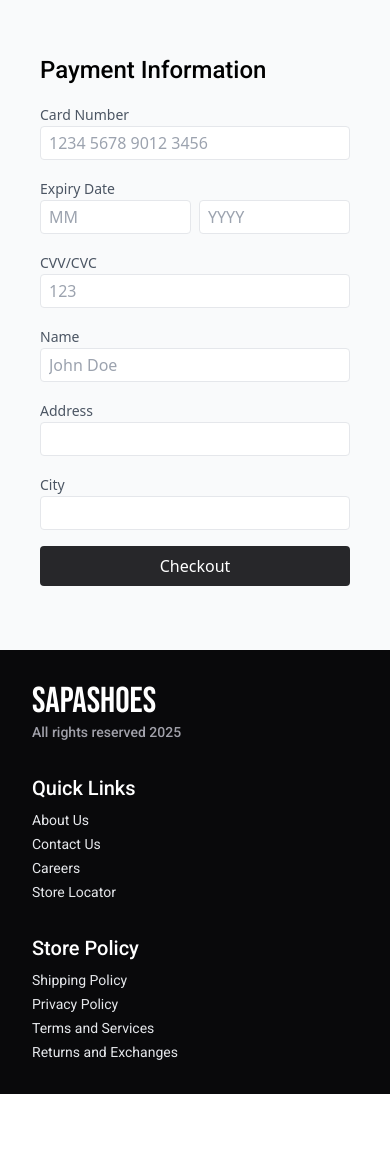
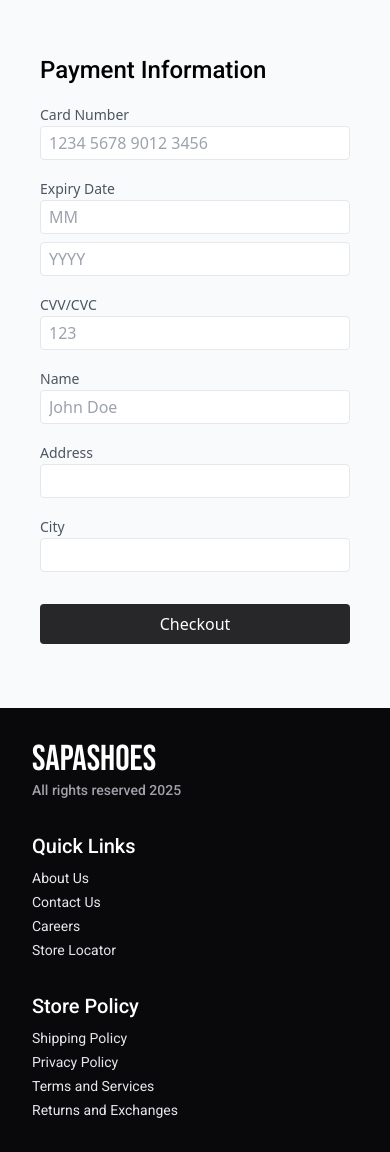
Before and after one commit to tadiyusss/sapashoes-php, a PHP site: page /cart.php in a window 390 px wide. Shown: the part 654-1806 px from the top of the page. Before the commit the page ends 1748 px from the top, so only its background shows below. Run offline with PHP 8.4, Linux system fonts and the light colour scheme; some libraries are stand-ins or nearby versions.

Commit message:
Fixed payment information form responsiveness

```diff
--- a/cart.php
+++ b/cart.php
@@ -20,7 +20,7 @@
                                 <svg xmlns="http://www.w3.org/2000/svg" fill="none" viewBox="0 0 24 24" stroke-width="1.5" stroke="currentColor" class="size-6 text-gray-800">
                                     <path stroke-linecap="round" stroke-linejoin="round" d="M6 18 18 6M6 6l12 12" />
                                 </svg>
-                                <img src="assets/images/shoes/new-arrival-1.webp" class="size-24 border rounded bg-gray-50">
+                                <img src="assets/images/shoes/new-arrival-1.webp" class="size-24 border rounded bg-white">
                                 <div class="block space-y-2">
                                     <h4 class="bebas-neue">Air Jordan 1 Retro High OG 'Yellow Ochre'</h4>
                                     <div class="flex items-center space-x-4">
@@ -44,36 +44,36 @@
                     </div>
                     <div class="w-full md:p-0 p-4">
                         <h2 class="roboto font-medium text-2xl mb-4">Payment Information</h2>
-                        <form method="post" class="grid grid-cols-1 md:grid-cols-2 gap-4">
-                            <div>
+                        <form method="post" class="grid md:grid-cols-2 grid-cols-1 gap-4">
+                            <div class="md:col-span-1 col-span-2">
                                 <label for="card_number" class="text-sm font-medium text-gray-600">Card Number</label>
                                 <input type="number" name="card_number" id="card_number" class="w-full border ease duration-200 focus:outline-zinc-200 focus:ring-zinc-200 hover:outline-zinc-200 px-2 py-1 rounded appearance-none [&::-webkit-outer-spin-button]:appearance-none [&::-webkit-inner-spin-button]:appearance-none" placeholder="1234 5678 9012 3456">
                             </div>
-                            <div>
+                            <div class="md:col-span-1 col-span-2">
                                 <label for="expiry_date" class="text-sm font-medium text-gray-600">Expiry Date</label>
-                                <div class="flex items-center space-x-2">
+                                <div class="md:flex block items-center md:space-x-2 md:space-y-0 space-y-2">
                                     <input type="number" name="expiry_date" id="expiry_date" class="w-full border ease duration-200 focus:outline-zinc-200 focus:ring-zinc-200 hover:outline-zinc-200 px-2 py-1 rounded appearance-none [&::-webkit-outer-spin-button]:appearance-none [&::-webkit-inner-spin-button]:appearance-none" placeholder="MM" min="1" max="12">
                                     <input type="number" name="expiry_date" id="expiry_date" class="w-full border ease duration-200 focus:outline-zinc-200 focus:ring-zinc-200 hover:outline-zinc-200 px-2 py-1 rounded appearance-none [&::-webkit-outer-spin-button]:appearance-none [&::-webkit-inner-spin-button]:appearance-none" placeholder="YYYY" min="2023" max="2030">
                                 </div>
                             </div>
-                            <div>
+                            <div class="md:col-span-1 col-span-2">
                                 <label for="cvv" class="text-sm font-medium text-gray-600">CVV/CVC</label>
                                 <input type="number" name="cvv" id="cvv" class="w-full border ease duration-200 focus:outline-zinc-200 focus:ring-zinc-200 hover:outline-zinc-200 px-2 py-1 rounded appearance-none [&::-webkit-outer-spin-button]:appearance-none [&::-webkit-inner-spin-button]:appearance-none" placeholder="123" min="100" max="999">
                             </div>
-                            <div>
+                            <div class="md:col-span-1 col-span-2">
                                 <label for="name" class="text-sm font-medium text-gray-600">Name</label>
                                 <input type="text" name="name" id="name" class="w-full border ease duration-200 focus:outline-zinc-200 focus:ring-zinc-200 hover:outline-zinc-200 px-2 py-1 rounded appearance-none [&::-webkit-outer-spin-button]:appearance-none [&::-webkit-inner-spin-button]:appearance-none" placeholder="John Doe">
                             </div>
-                            <div>
+                            <div class="md:col-span-1 col-span-2">
                                 <label for="address" class="text-sm font-medium text-gray-600">Address</label>
                                 <input type="text" name="address" id="address" class="w-full border ease duration-200 focus:outline-zinc-200 focus:ring-zinc-200 hover:outline-zinc-200 px-2 py-1 rounded appearance-none [&::-webkit-outer-spin-button]:appearance-none [&::-webkit-inner-spin-button]:appearance-none">
                             </div>
-                            <div>
+                            <div class="md:col-span-1 col-span-2">
                                 <label for="city" class="text-sm font-medium text-gray-600">City</label>
                                 <input type="text" name="city" id="city" class="w-full border ease duration-200 focus:outline-zinc-200 focus:ring-zinc-200 hover:outline-zinc-200 px-2 py-1 rounded appearance-none [&::-webkit-outer-spin-button]:appearance-none [&::-webkit-inner-spin-button]:appearance-none">
                             </div>
+                            <button type="submit" class="col-span-2 bg-zinc-800 hover:bg-zinc-900 ease duration-200 text-white w-full py-2 mt-4 rounded">Checkout</button>
                         </form>
-                        <button class="bg-zinc-800 hover:bg-zinc-900 ease duration-200 text-white w-full py-2 mt-4 rounded">Checkout</button>
                     </div>
                 </div>
 
```
